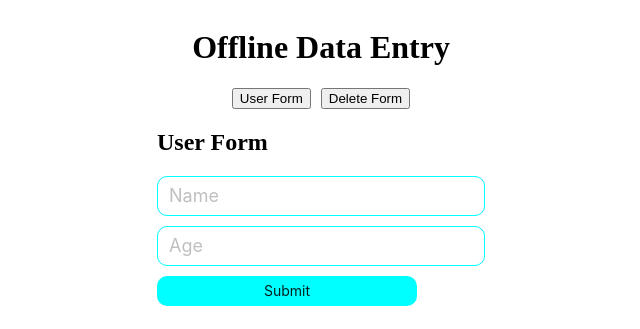
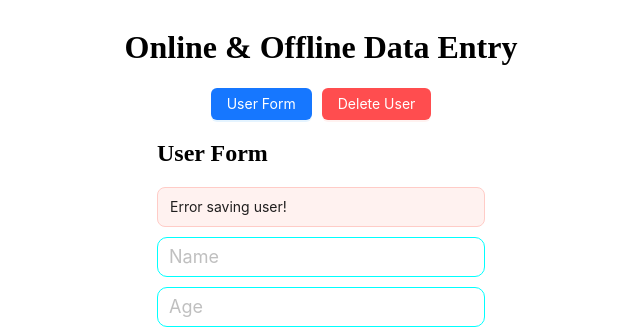
Before and after one commit to AzeemRafique10/Prograssive_app, a React (Create React App) app: page / in a window 1280 px wide. Both pictures are taken after typing "Sample", "5" into the empty fields and a click on the button "Submit". Shown: the top 329 px of the page, without its empty margins (319-959 px from the left). Built offline with nearby package versions, Linux system fonts and the light colour scheme; no server answers.

Commit message:
add new buttons and set the Alert message

```diff
--- a/src/App.js
+++ b/src/App.js
@@ -5,6 +5,7 @@ import UserForm from "./components/UserForm";
 import { useState } from "react";
 import ProductForm from "./forms/ProductForm";
 import DeleteForm from "./forms/DeleteForm";
+import AntButton from "./components/Buttons/AntButton";
 
 const queryClient = new QueryClient();
 
@@ -17,11 +18,15 @@ function App() {
   return (
     <QueryClientProvider client={queryClient}>
       <div className="container">
-        <h1>Offline Data Entry</h1>
+        <h1>Online & Offline Data Entry</h1>
         <div style={{ display: "flex", gap: 10 }}>
-          <button onClick={() => setActiveForm("user")}>User Form</button>
+          <AntButton onClick={() => setActiveForm("user")} label="User Form" />
           {/* <button onClick={() => setActiveForm("product")}>Product Form</button> */}
-          <button onClick={() => setActiveForm("delete")}>Delete Form</button>
+          <AntButton
+            onClick={() => setActiveForm("delete")}
+            label="Delete User"
+            danger
+          />
         </div>
 
         {activeForm === "user" ? (
--- a/src/components/UserForm.js
+++ b/src/components/UserForm.js
@@ -6,11 +6,13 @@ import { syncData } from "./sync";
 import "./style.css";
 import AntInput from "./Inputs/AntInput";
 import AntButton from "./Buttons/AntButton";
+import { Alert } from "antd";
 // import AntButton from "./Buttons/AntButton";
 
 function UserForm() {
   const [name, setName] = useState("");
   const [age, setAge] = useState("");
+  const [alert, setAlert] = useState({ message: "", type: "" });
 
   const queryClient = useQueryClient();
 
@@ -34,7 +36,12 @@ function UserForm() {
         user
       );
       console.log("User saved online:", response.data);
+      setAlert({ message: "User saved Online successfully!", type: "success" });
     } catch (error) {
+      setAlert({
+        message: "Error saving user!",
+        type: "error",
+      });
       console.error(
         "Error saving user online:",
         error.response?.data || error.message
@@ -73,6 +80,7 @@ function UserForm() {
     <div>
       <h2>User Form</h2>
       <form onSubmit={handleSubmit} className="form-container">
+        {alert.message && <Alert message={alert.message} type={alert.type} />}
         <AntInput
           value={name}
           placeholder="Name"
--- a/src/forms/DeleteForm.js
+++ b/src/forms/DeleteForm.js
@@ -1,6 +1,9 @@
 import React, { useState } from "react";
 import db from "../components/database";
 import axios from "axios";
+import { Select } from "antd";
+import AntInput from "../components/Inputs/AntInput";
+import AntButton from "../components/Buttons/AntButton";
 
 const DeleteForm = ({ onDeleteSuccess }) => {
   const [deleteType, setDeleteType] = useState("user");
@@ -44,17 +47,18 @@ const DeleteForm = ({ onDeleteSuccess }) => {
       <h2>Delete {deleteType === "user" ? "User" : "Product"}</h2>
 
       <label>
-        Select Type:
-        <select
+        Select Type:{"  "}
+        <Select
+          style={{ width: 100 }}
           value={deleteType}
           onChange={(e) => setDeleteType(e.target.value)}
         >
           <option value="user">User</option>
           <option value="product">Product</option>
-        </select>
+        </Select>
       </label>
 
-      <input
+      <AntInput
         type="text"
         value={recordId}
         onChange={(e) => setRecordId(e.target.value)}
@@ -62,9 +66,14 @@ const DeleteForm = ({ onDeleteSuccess }) => {
         required
       />
 
-      <button onClick={handleDelete} disabled={!recordId || loading}>
+      <AntButton
+        onClick={handleDelete}
+        disabled={!recordId || loading}
+        label="Delete"
+        danger
+      >
         {loading ? "Deleting..." : "Delete"}
-      </button>
+      </AntButton>
     </div>
   );
 };
```
